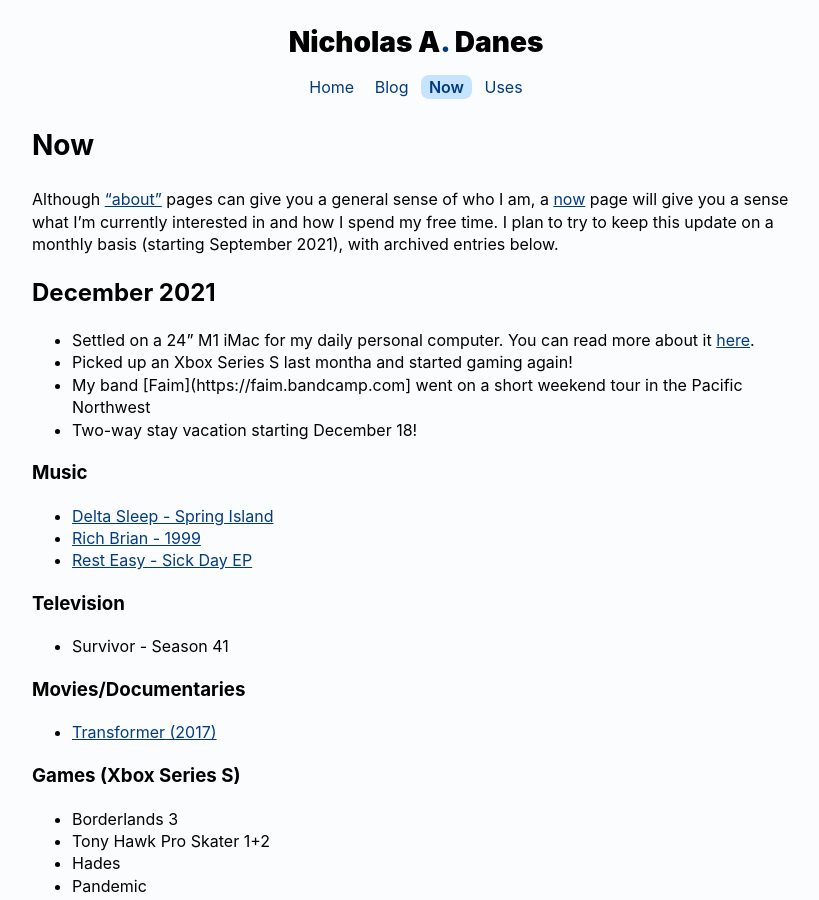
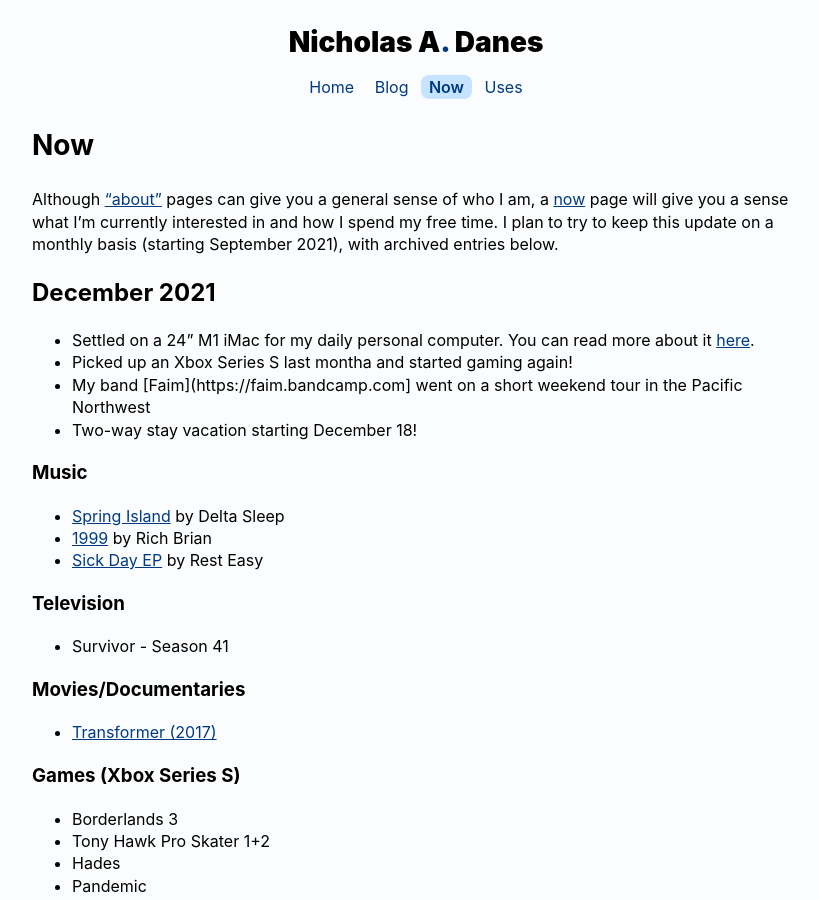
Before and after one commit to danesnick/old_website, a Jekyll site: the page built from now.markdown, in a window 1280 px wide and 900 px high. Shown: the whole window, without its empty margins (224-1043 px from the left). Built offline with Jekyll 4.4.1, drawn with Linux system fonts in a browser that asks for light colours.

Commit message:
Update now page formatting

```diff
--- a/now.markdown
+++ b/now.markdown
@@ -14,9 +14,9 @@ Although ["about"](/) pages can give you a general sense of who I am, a [now](ht
 * Two-way stay vacation starting December 18!
 
 ### Music
-* [Delta Sleep - Spring Island](https://deltasleep.bandcamp.com/album/spring-island)
-* [Rich Brian - 1999](https://us.7digital.com/artist/rich-brian/release/1999-12743826)
-* [Rest Easy - Sick Day EP](https://resteasypunx.bandcamp.com/album/sick-day-ep)
+* [Spring Island](https://deltasleep.bandcamp.com/album/spring-island) by Delta Sleep
+* [1999](https://us.7digital.com/artist/rich-brian/release/1999-12743826) by Rich Brian
+* [Sick Day EP](https://resteasypunx.bandcamp.com/album/sick-day-ep) by Rest Easy
 
 
 ### Television
@@ -31,7 +31,6 @@ Although ["about"](/) pages can give you a general sense of who I am, a [now](ht
 * Hades
 * Pandemic
 * Overcooked 2
-
 
 ## November 2021
 
```
